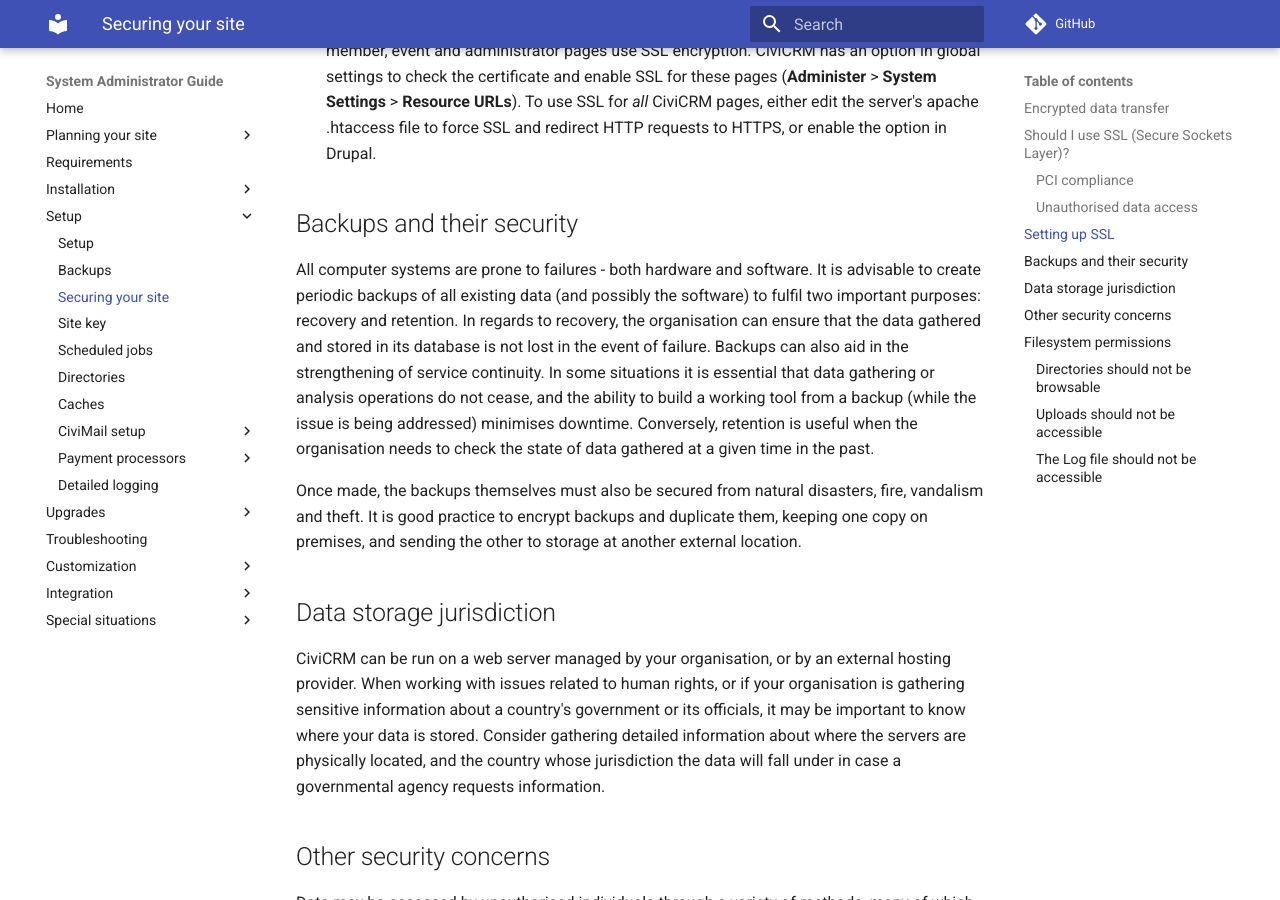
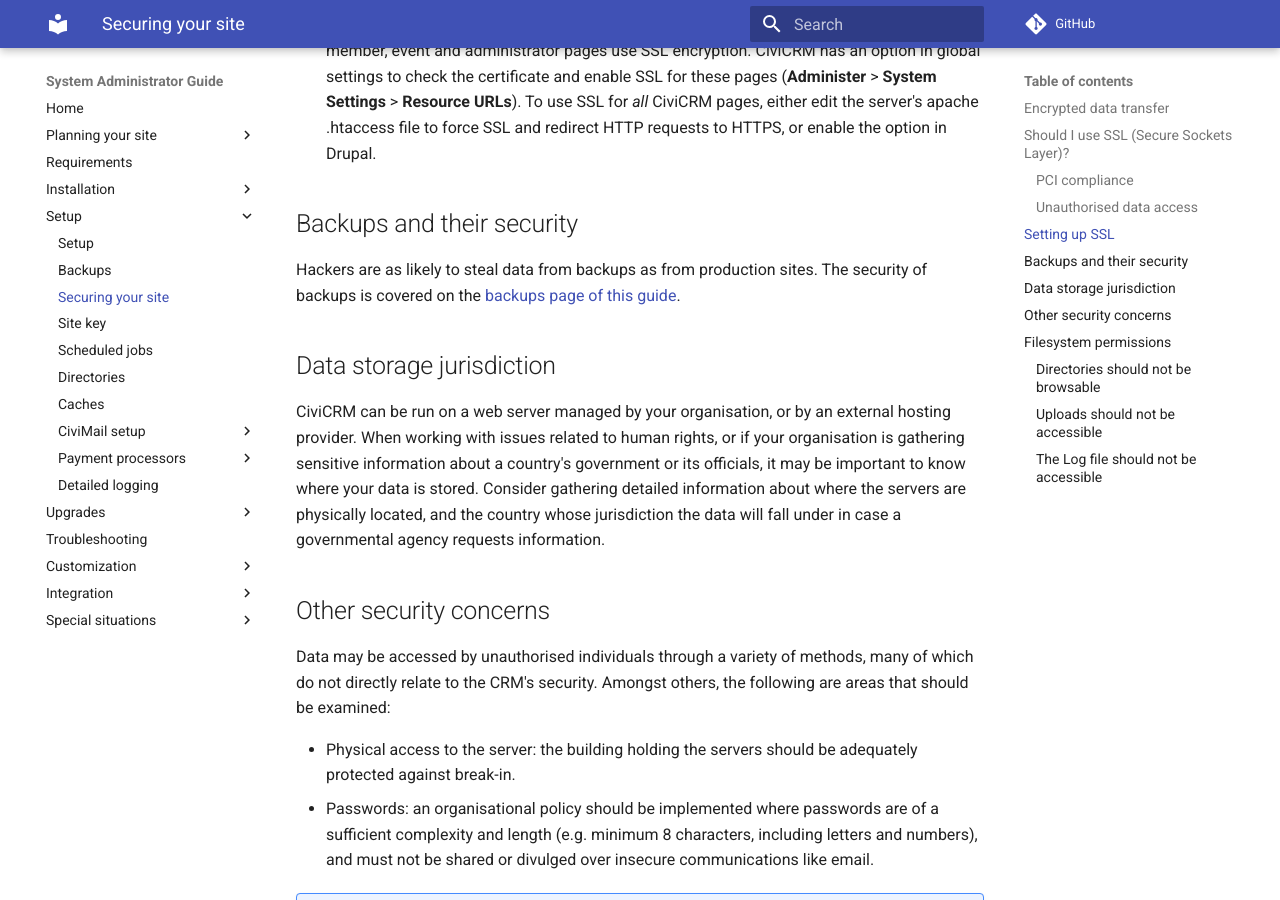
Before and after one commit to civicrm/civicrm-sysadmin-guide, an MkDocs documentation site: the page built from docs/setup/security.md, in a window 1280 px wide and 900 px high, scrolled down 2090 px. Built offline with MkDocs 1.6.1 and Material for MkDocs 9.7.7, drawn with Linux system fonts in a browser that asks for light colours; comment, search, counter and statistics services are not loaded; old or Windows-style settings are respelled for this version of MkDocs.

Commit message:
Update security.md

```diff
--- a/docs/setup/security.md
+++ b/docs/setup/security.md
@@ -102,22 +102,8 @@ certificate from a trusted vendor. To install SSL:
 
 ## Backups and their security
 
-All computer systems are prone to failures - both hardware and software.
-It is advisable to create periodic backups of all existing data (and
-possibly the software) to fulfil two important purposes: recovery and
-retention. In regards to recovery, the organisation can ensure that the
-data gathered and stored in its database is not lost in the event of
-failure. Backups can also aid in the strengthening of service
-continuity. In some situations it is essential that data gathering or
-analysis operations do not cease, and the ability to build a working
-tool from a backup (while the issue is being addressed) minimises
-downtime. Conversely, retention is useful when the organisation needs to
-check the state of data gathered at a given time in the past.
-
-Once made, the backups themselves must also be secured from natural
-disasters, fire, vandalism and theft. It is good practice to encrypt
-backups and duplicate them, keeping one copy on premises, and sending
-the other to storage at another external location.
+Hackers are as likely to steal data from backups as from production sites.
+The security of backups is covered on the [backups page of this guide](/sysadmin/en/latest/setup/backups/).
 
 ## Data storage jurisdiction
 
```
